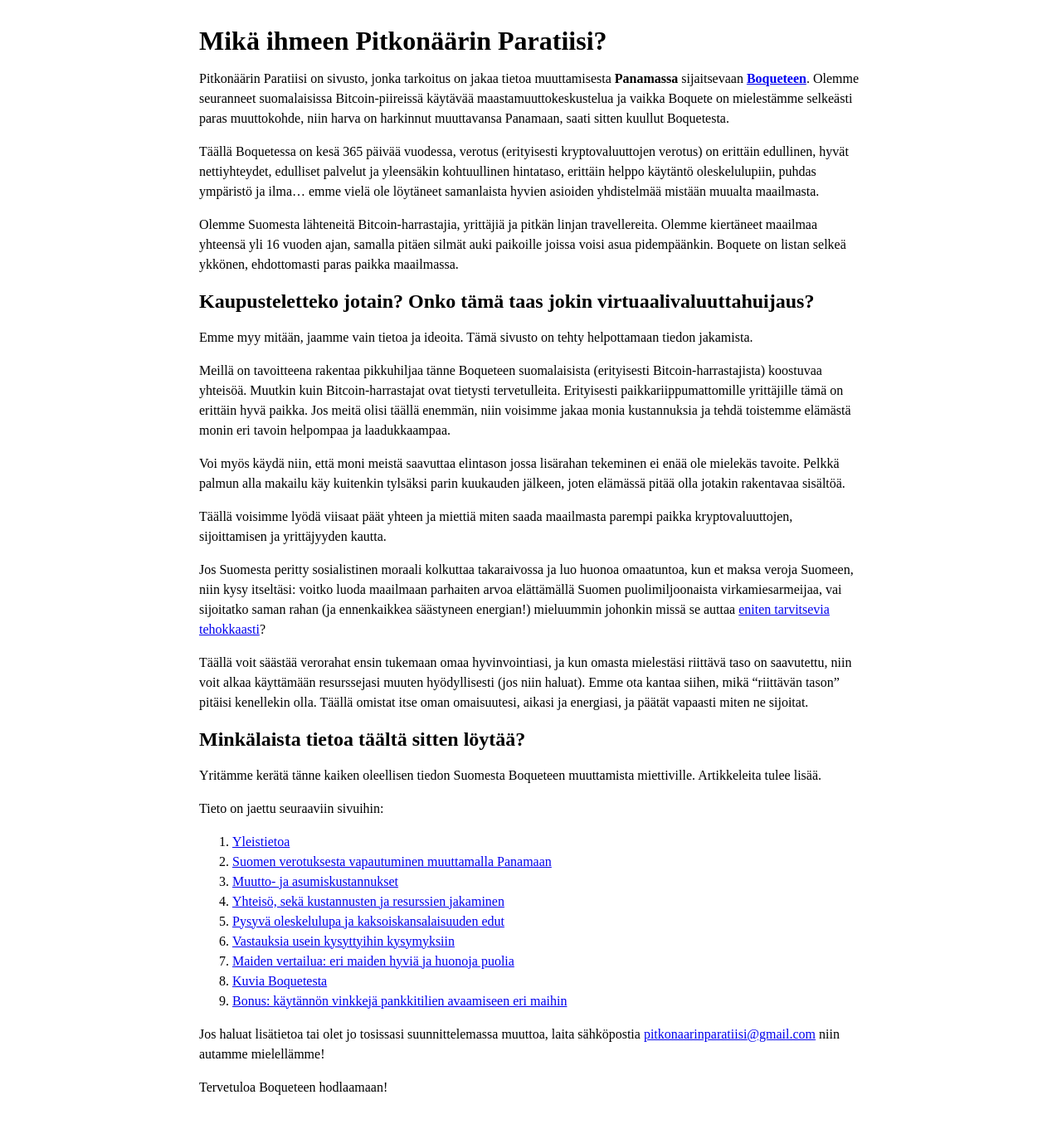
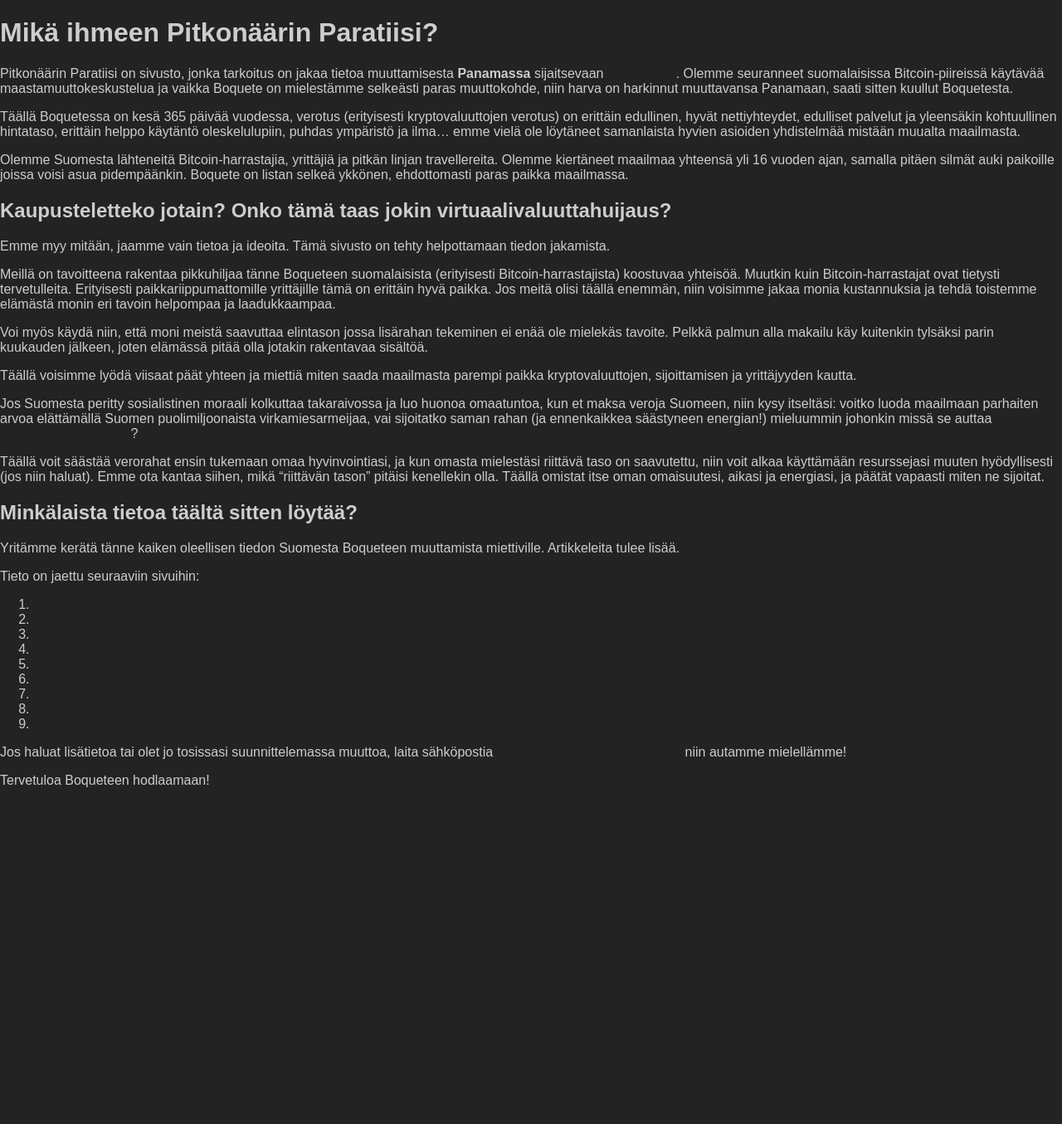
Before and after one commit to pitkonaarinparatiisi/pitkonaarinparatiisi.github.io, a Jekyll site: the page built from README.md, in a window 1280 px wide. Shown: the whole page at 83% size. Built offline with Jekyll 4.4.1, drawn with Linux system fonts in a browser that asks for light colours; our own code applies the rules of GitHub Pages for plain Markdown files; after the commit the page ends 966 px from its top, so only the background shows below that.

Commit message:
Update default.html

```diff
--- a/_layouts/default.html
+++ b/_layouts/default.html
@@ -11,9 +11,164 @@
 </script>
 <meta charset=utf-8>
 <meta name=viewport content="width=device-width, initial-scale=1">
-<style>body{max-width:50em;margin:auto;padding:1em;line-height:1.5em}
-pre{overflow-x:auto}
-img{max-width: 100%;}</style>
+<style>
+
+  pre{overflow-x:auto}
+  img{max-width: 100%;}
+
+body
+{
+  margin: 0;
+  padding: 0;
+
+  /* make it look decent enough */
+  background: #232323;
+  color: #cdcdcd;
+  font-family: "Avenir Next", "Avenir", sans-serif;
+}
+
+a
+{
+  text-decoration: none;
+  color: #232323;
+
+  transition: color 0.3s ease;
+}
+
+a:hover
+{
+  color: tomato;
+}
+
+#menuToggle
+{
+  display: block;
+  position: relative;
+  top: 50px;
+  left: 50px;
+
+  z-index: 1;
+
+  -webkit-user-select: none;
+  user-select: none;
+}
+
+#menuToggle input
+{
+  display: block;
+  width: 40px;
+  height: 32px;
+  position: absolute;
+  top: -7px;
+  left: -5px;
+
+  cursor: pointer;
+
+  opacity: 0; /* hide this */
+  z-index: 2; /* and place it over the hamburger */
+
+  -webkit-touch-callout: none;
+}
+
+/*
+ * Just a quick hamburger
+ */
+#menuToggle span
+{
+  display: block;
+  width: 33px;
+  height: 4px;
+  margin-bottom: 5px;
+  position: relative;
+
+  background: #cdcdcd;
+  border-radius: 3px;
+
+  z-index: 1;
+
+  transform-origin: 4px 0px;
+
+  transition: transform 0.5s cubic-bezier(0.77,0.2,0.05,1.0),
+              background 0.5s cubic-bezier(0.77,0.2,0.05,1.0),
+              opacity 0.55s ease;
+}
+
+#menuToggle span:first-child
+{
+  transform-origin: 0% 0%;
+}
+
+#menuToggle span:nth-last-child(2)
+{
+  transform-origin: 0% 100%;
+}
+
+/*
+ * Transform all the slices of hamburger
+ * into a crossmark.
+ */
+#menuToggle input:checked ~ span
+{
+  opacity: 1;
+  transform: rotate(45deg) translate(-2px, -1px);
+  background: #232323;
+}
+
+/*
+ * But let's hide the middle one.
+ */
+#menuToggle input:checked ~ span:nth-last-child(3)
+{
+  opacity: 0;
+  transform: rotate(0deg) scale(0.2, 0.2);
+}
+
+/*
+ * Ohyeah and the last one should go the other direction
+ */
+#menuToggle input:checked ~ span:nth-last-child(2)
+{
+  transform: rotate(-45deg) translate(0, -1px);
+}
+
+/*
+ * Make this absolute positioned
+ * at the top left of the screen
+ */
+#menu
+{
+  position: absolute;
+  width: 300px;
+  margin: -100px 0 0 -50px;
+  padding: 50px;
+  padding-top: 125px;
+
+  background: #ededed;
+  list-style-type: none;
+  -webkit-font-smoothing: antialiased;
+  /* to stop flickering of text in safari */
+
+  transform-origin: 0% 0%;
+  transform: translate(-100%, 0);
+
+  transition: transform 0.5s cubic-bezier(0.77,0.2,0.05,1.0);
+}
+
+#menu li
+{
+  padding: 10px 0;
+  font-size: 22px;
+}
+
+/*
+ * And let's slide it in from the left
+ */
+#menuToggle input:checked ~ ul
+{
+  transform: none;
+}
+
+  </style>
 <title>Pitkonäärin Paratiisi</title>
 </head>
 <body>
```
